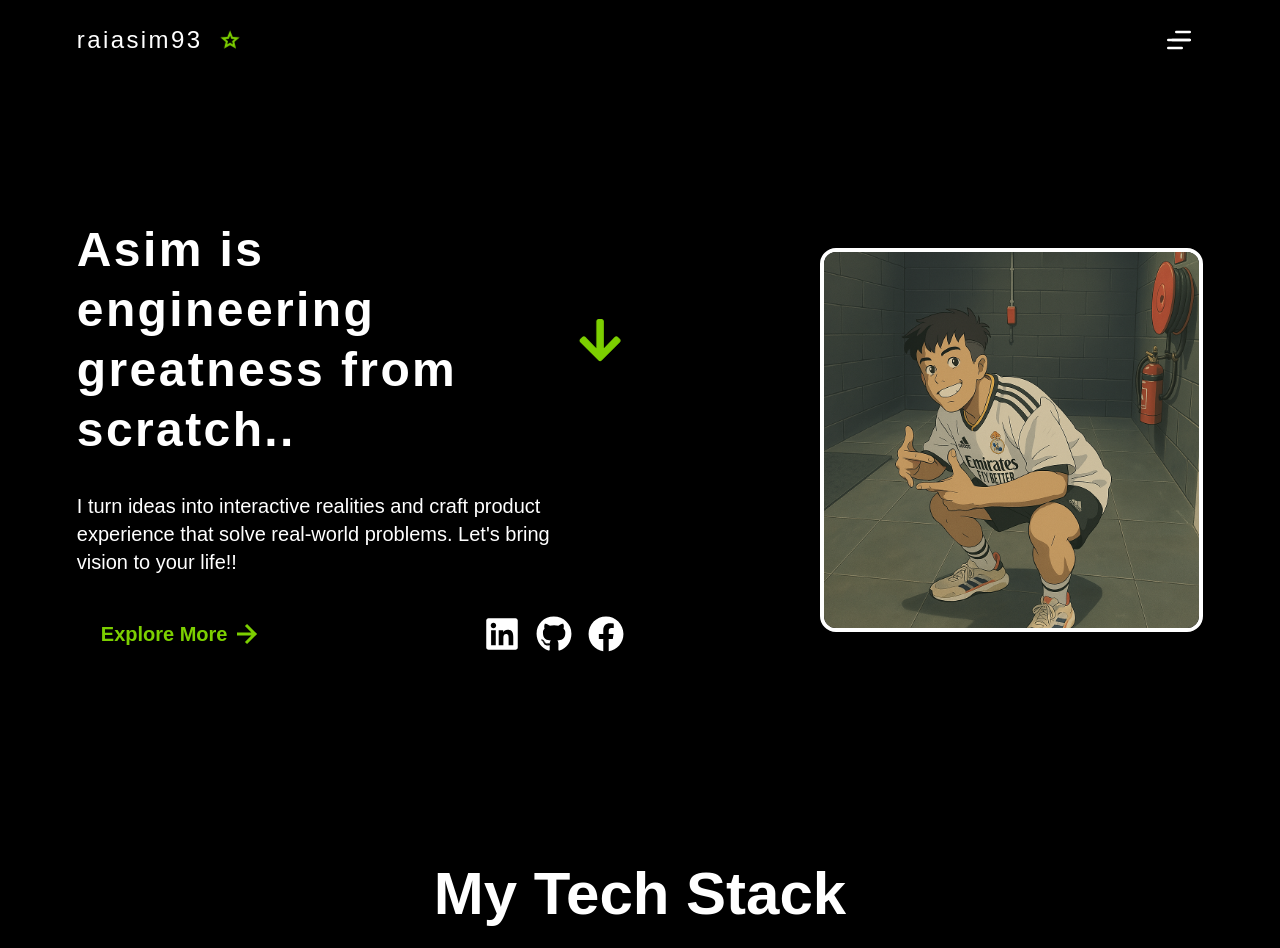
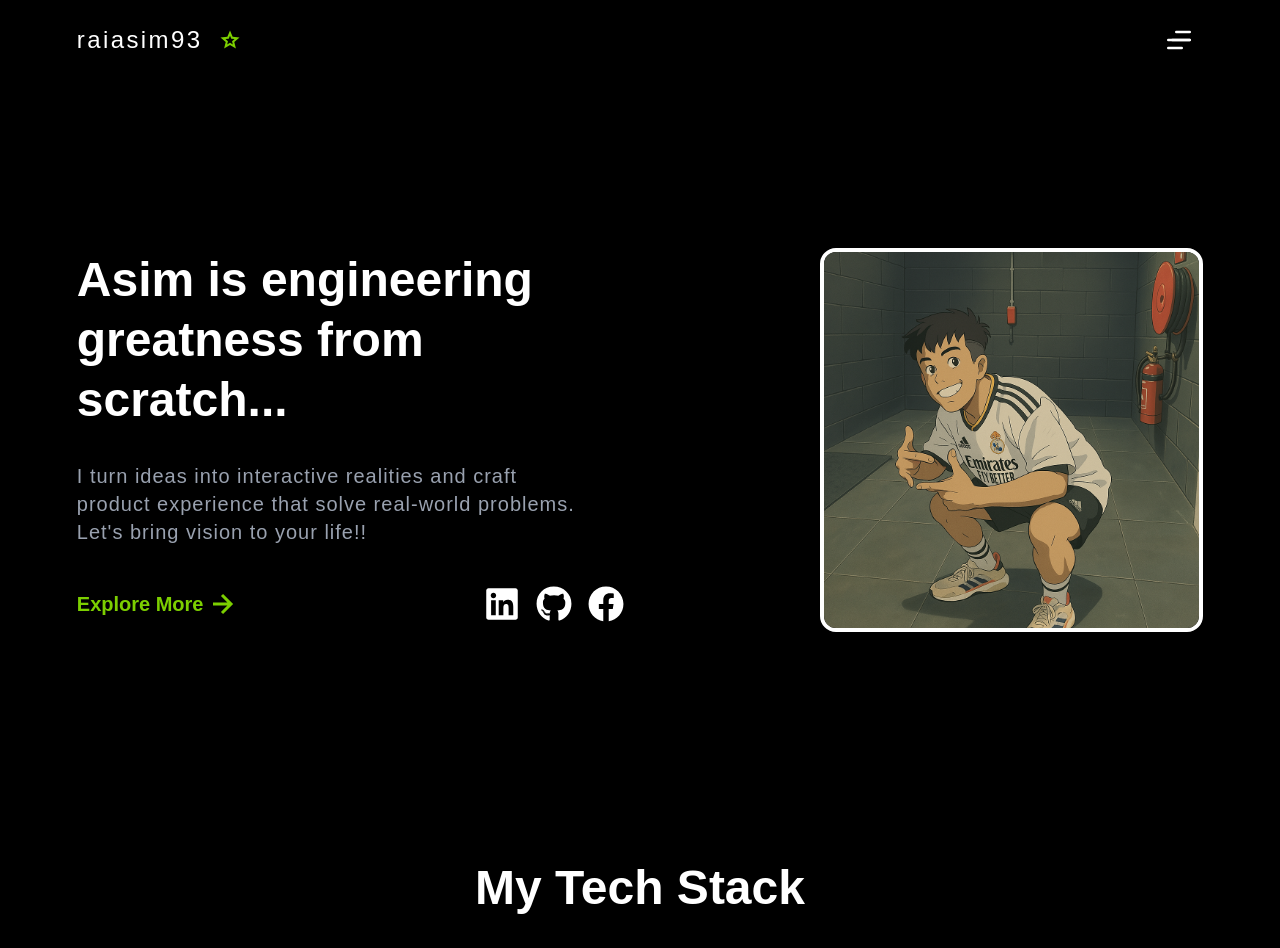
Before and after one commit to raiasim93/my-portfolio, a Next.js app: page / in a window 1280 px wide. Shown: the top 948 px of the page. Built offline with nearby package versions, Linux system fonts and the light colour scheme.

Commit message:
Improvement: Fix spacing issue

```diff
--- a/src/app/about/AboutSection.tsx
+++ b/src/app/about/AboutSection.tsx
@@ -46,7 +46,7 @@ const AboutSection = () => {
     <section ref={sectionRef} className='bg-black text-white py-12 px-[6vw] 2xl:px-[16vw] w-full flex flex-col lg:flex-row min-h-[100vh] justify-center gap-y-16 lg:gap-y-0 '>
       <div ref={aboutIntroRef} className='w-full lg:w-1/3 flex flex-col gap-y-4 lg:gap-y-8 justify-center lg:justify-start '>
         <div className='text-2xl lg:text-4xl font-semibold text-center lg:text-start'> Hey! I&apos;m <span className='text-lime-400'> Asim. </span> </div>
-        <div className='text-md lg:text-lg font-light text-center lg:text-start'>
+        <div className='text-md lg:text-xl font-medium tracking-wide text-center lg:text-start'>
           I&apos;m a Sydney-based Frontend Developer who loves designing and developing impactful brands as well as
           building innovative applications with strong emphasis on <span className='text-lime-400 text-2xl'> Product Experience.</span>
         </div>
@@ -63,8 +63,8 @@ const AboutSection = () => {
       </div>
 
       <div ref={aboutOutroRef} className='w-full lg:w-1/3 flex flex-col items-center gap-y-4 lg:gap-y-2 lg:justify-end lg:items-end '>
-        <div className='text-2xl lg:text-3xl font-extrabold text-end'> Want to know more? </div>
-        <div className='text-lg lg:text-2xl flex gap-x-4 items-end'> Scroll Below <FaMouse className='text-lime-400' /> </div>
+        <div className='text-2xl lg:text-4xl font-extrabold text-end'> Want to know more? </div>
+        <div className='text-md lg:text-xl flex gap-x-4 items-center'> Scroll Below <FaMouse className='text-lime-400' /> </div>
       </div>
     </section>
   );
--- a/src/app/about/GallerySection.tsx
+++ b/src/app/about/GallerySection.tsx
@@ -46,7 +46,7 @@ const GallerySection = () => {
     return (
         <section ref={sectionRef} className='py-[12vh] px-[6vw] 2xl:px-[16vw]  bg-zinc-900 '>
             <div ref={titleRef} className='w-full flex justify-center flex-col gap-y-4 lg:gap-y-8 lg:justify-between mb-8 lg:mb-16'>
-                <div className='w-3/4 lg:w-2/3 text-3xl lg:text-6xl font-extrabold '> Running on Passion - whether it is building Apps or  Football</div>
+                <div className='w-3/4 lg:w-1/2 text-3xl lg:text-5xl font-extrabold '> Running on Passion - whether it is building Apps or  Football</div>
                 <div className='w-full text-xl lg:text-3xl font-semibold'> My life in Bento and Pics </div>
             </div>
             <div ref={bentoRef} className='w-full py-4 lg:py-12 min-h-screen  gap-5
--- a/src/app/experience/QualificationSection.tsx
+++ b/src/app/experience/QualificationSection.tsx
@@ -38,7 +38,7 @@ const QualificationSection = () => {
   })
   return (
     <section ref={qualificationSectionRef} className='bg-black py-12 px-[6vw] 2xl:px-[16vw] flex flex-col gap-y-16 justify-center items-center w-full min-h-screen '>
-      <div ref={titleRef} className='text-4xl lg:text-6xl text-center font-semibold'>
+      <div ref={titleRef} className='text-3xl lg:text-5xl text-center font-semibold'>
          Qualifications over the years
       </div>
       <div className='flex flex-col gap-y-8 justify-center items-center h-full w-full'>
--- a/src/components/modules/landing/HeroSection.tsx
+++ b/src/components/modules/landing/HeroSection.tsx
@@ -2,7 +2,7 @@
 import React, {useEffect, useRef} from 'react';
 import Image from 'next/image';
 import { BiRightArrowAlt } from 'react-icons/bi';
-import { FaLinkedin, FaGithub, FaFacebook, FaArrowDown } from 'react-icons/fa';
+import { FaLinkedin, FaGithub, FaFacebook} from 'react-icons/fa';
 import gsap from 'gsap';
 
 const HeroSection = () => {
@@ -23,24 +23,24 @@ const HeroSection = () => {
         <section className='bg-black bg- min-h-[calc(100vh-80px)]  w-full py-8 px-[6vw] 2xl:px-[16vw] flex flex-col gap-x-8 lg:flex-row justify-center items-center  text-4xl  '>
             {/* Text section */}
             <div className='w-full mb-12 lg:mb-0 lg:w-1/2 flex flex-col lg:flex-col gap-y-6  lg:gap-y-8 text-center lg:text-left '>
-                <div className='font-bold flex items-center justify-center lg:justify-start text-xl  lg:text-5xl tracking-wider leading-tight mb-4 lg:mb-0  sm:mb-0  w-full'>
-                    Asim is engineering greatness from scratch..
-                    <div ref={arrowRef}>
+                <div className=' w-full font-bold flex items-center justify-center lg:justify-start text-xl  lg:text-5xl tracking leading-tight mb-4 lg:mb-0  sm:mb-0 '>
+                    Asim is engineering greatness from scratch...
+                    {/* <div ref={arrowRef}>
                     <FaArrowDown  className='ms-3 text-lime-500'/>
-                    </div>
+                    </div> */}
 
                 </div>
                 {/* <div className='w-full  lg:w-3/4 text-4xl lg:text-7xl ' >
                     I am a   <span className='text-lime-400'> Frontend Developer </span>
                 </div> */}
-                <div className='text-lg lg:text-xl w-full text-white lg:flex hidden pe-10'>
+                <div className='text-lg lg:text-xl w-full text-gray-400 lg:flex hidden tracking-wider pe-10'>
                     I turn ideas into interactive realities and craft product experience that solve real-world problems. Let&apos;s bring vision to your life!!
                 </div>
 
                 <div className='w-full flex flex-wrap gap-y-6 justify-center lg:justify-between items-center'>
                     {/* Explore More Button */}
-                    <div className='group flex font-semibold items-center  text-lime-500 px-6 py-2
-                        transition-all duration-200 hover:scale-110  hover:cursor-pointer
+                    <div className='group flex font-semibold items-center  text-lime-500 pe-6 py-2
+                        transition-all duration-200  hover:cursor-pointer
                         text-lg lg:text-xl whitespace-nowrap'>
                         Explore More
                         <BiRightArrowAlt className='text-2xl lg:text-4xl transition-all duration-300 group-hover:translate-x-4 ' />
--- a/src/components/modules/landing/ToolsSection.tsx
+++ b/src/components/modules/landing/ToolsSection.tsx
@@ -9,7 +9,7 @@ const ToolsSection = () => {
 
   return (
     <section className="bg-black w-full py-16 px-[6vw] 2xl:px-[16vw] flex flex-col gap-y-8 border-b">
-      <div className="flex lg:justify-center text-4xl font-semibold lg:text-6xl">
+      <div className="flex lg:justify-center text-3xl font-semibold lg:text-5xl">
         My Tech Stack
       </div>
       <div className="text-gray-400 w-full text-left lg:w-1/2 lg:mx-auto lg:text-center lg:text-xl">
```
